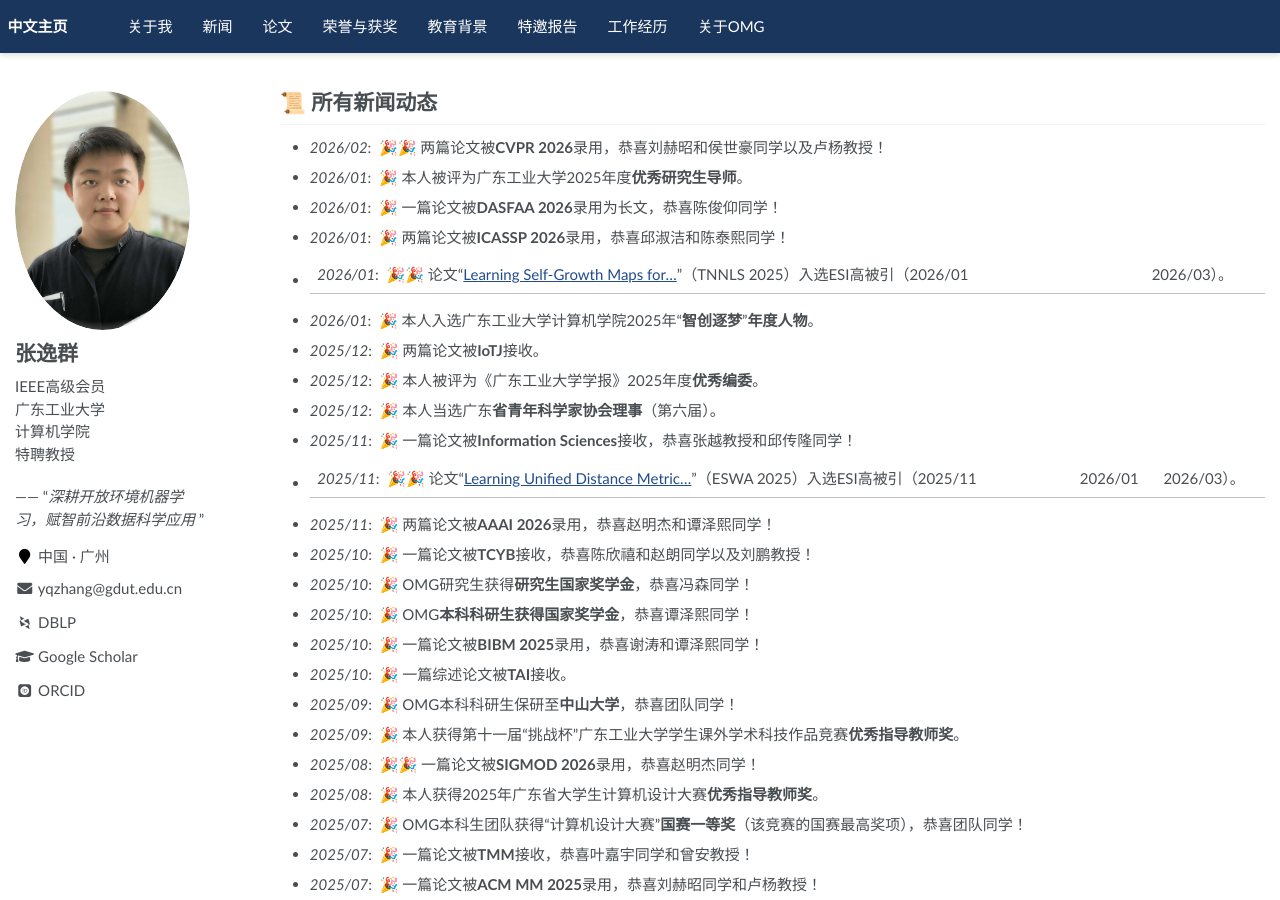
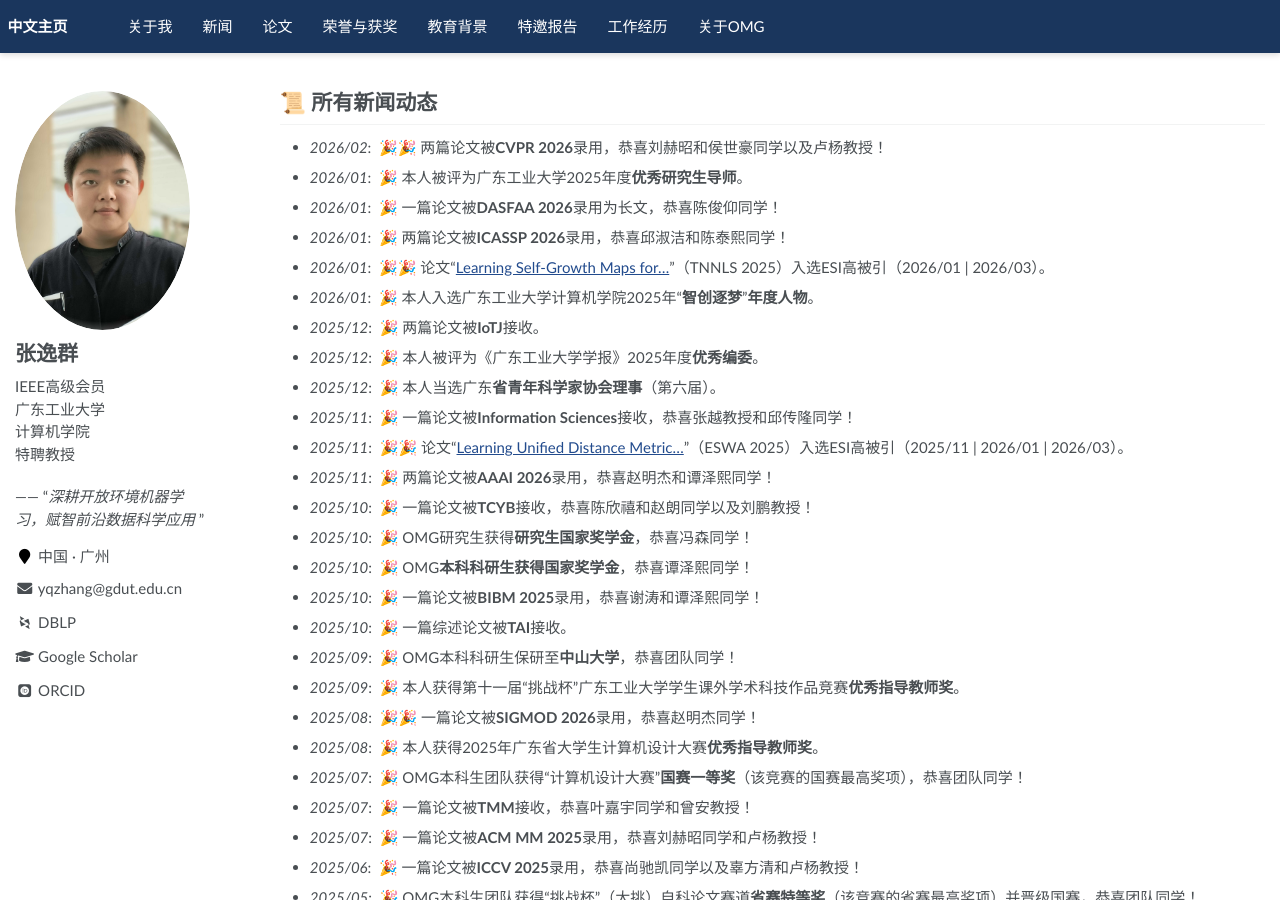
Before and after one commit to yqzhang-Zz/zh-news, a Jekyll site: the page built from _pages/about.md, in a window 1280 px wide and 900 px high. Built offline with Jekyll 4.4.1, drawn with Linux system fonts in a browser that asks for light colours; some web fonts are replaced; a script that is not in the unit is left out; comment, search, counter and statistics services are not loaded; part of the change alters nothing that is shown.

```diff
--- a/_pages/about.md
+++ b/_pages/about.md
@@ -15,13 +15,13 @@ redirect_from:
 - *2026/01*: &nbsp;🎉 本人被评为广东工业大学2025年度**优秀研究生导师**。
 - *2026/01*: &nbsp;🎉 一篇论文被**DASFAA 2026**录用为长文，恭喜陈俊仰同学！
 - *2026/01*: &nbsp;🎉 两篇论文被**ICASSP 2026**录用，恭喜邱淑洁和陈泰熙同学！
-- *2026/01*: &nbsp;🎉🎉 论文“[Learning Self-Growth Maps for…](https://ieeexplore.ieee.org/abstract/document/11007519)”（TNNLS 2025）入选ESI高被引（2026/01 | 2026/03）。
+- *2026/01*: &nbsp;🎉🎉 论文“[Learning Self-Growth Maps for…](https://ieeexplore.ieee.org/abstract/document/11007519)”（TNNLS 2025）入选ESI高被引（2026/01 &#124; 2026/03）。
 - *2026/01*: &nbsp;🎉 本人入选广东工业大学计算机学院2025年“**智创逐梦**”**年度人物**。
 - *2025/12*: &nbsp;🎉 两篇论文被**IoTJ**接收。
 - *2025/12*: &nbsp;🎉 本人被评为《广东工业大学学报》2025年度**优秀编委**。
 - *2025/12*: &nbsp;🎉 本人当选广东**省青年科学家协会理事**（第六届）。
 - *2025/11*: &nbsp;🎉 一篇论文被**Information Sciences**接收，恭喜张越教授和邱传隆同学！
-- *2025/11*: &nbsp;🎉🎉 论文“[Learning Unified Distance Metric…](https://www.sciencedirect.com/science/article/abs/pii/S0957417425003604)”（ESWA 2025）入选ESI高被引（2025/11 | 2026/01 | 2026/03）。
+- *2025/11*: &nbsp;🎉🎉 论文“[Learning Unified Distance Metric…](https://www.sciencedirect.com/science/article/abs/pii/S0957417425003604)”（ESWA 2025）入选ESI高被引（2025/11 &#124; 2026/01 &#124; 2026/03）。
 - *2025/11*: &nbsp;🎉 两篇论文被**AAAI 2026**录用，恭喜赵明杰和谭泽熙同学！
 - *2025/10*: &nbsp;🎉 一篇论文被**TCYB**接收，恭喜陈欣禧和赵朗同学以及刘鹏教授！
 - *2025/10*: &nbsp;🎉 OMG研究生获得**研究生国家奖学金**，恭喜冯森同学！
```
